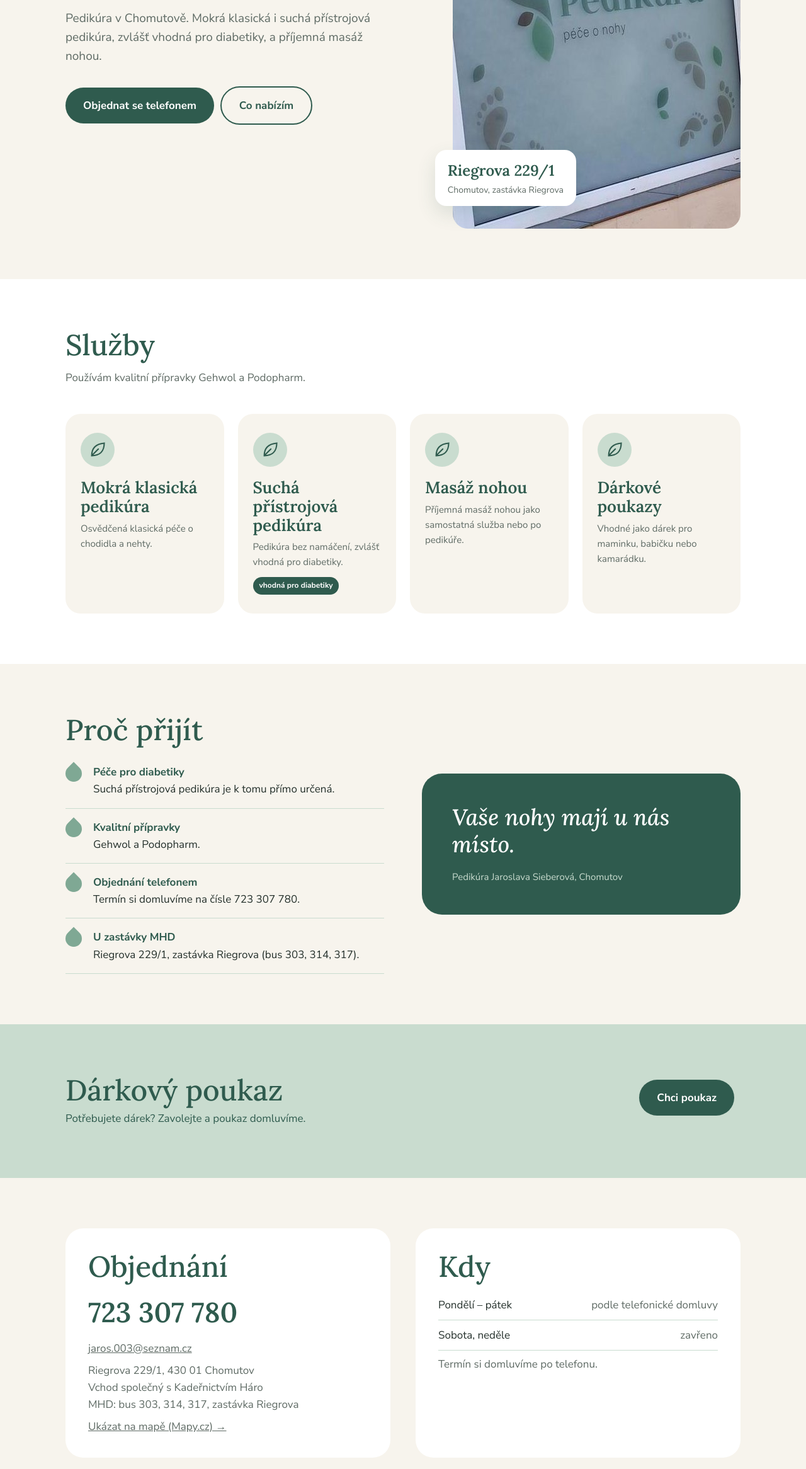
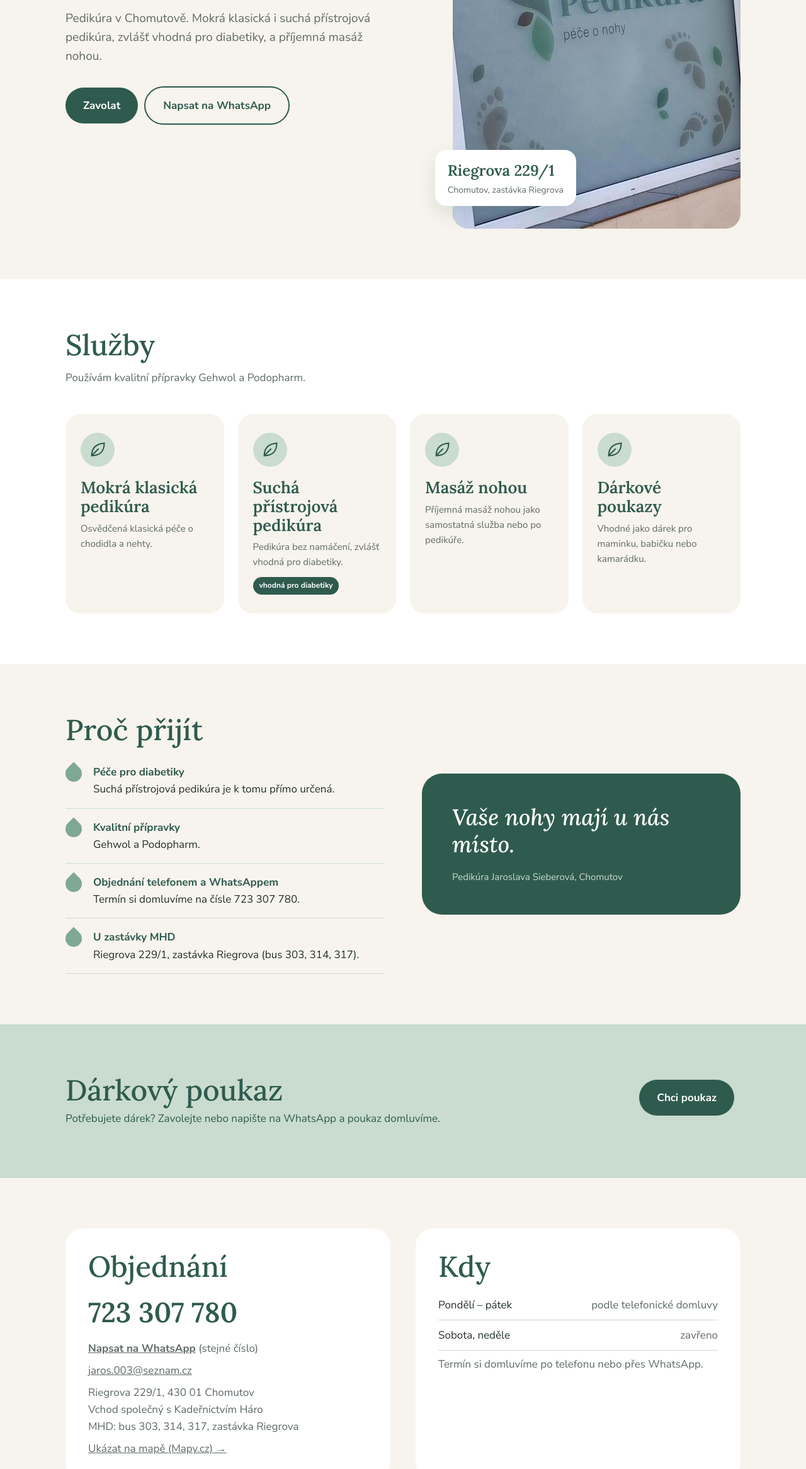
Before and after one commit to patrikfanta-cze/pedikura-sieberova-web, a plain HTML site: page index.html in a window 1280 px wide. Shown: the part 461-2793 px from the top of the page at 63% size. Drawn offline with Linux system fonts and the light colour scheme.

Commit message:
Objednání telefonem a WhatsAppem, zásady doplněny o WhatsApp
Co-Authored-By: Claude Sonnet 5.5 <noreply@anthropic.com>

```diff
--- a/css/style.css
+++ b/css/style.css
@@ -88,3 +88,5 @@ footer .made{width:100%}
 footer .made a,footer a{color:inherit}
 @media(max-width:520px){.legal h1{font-size:34px}}
 .legal section{padding:0}
+.b2.wa{white-space:nowrap}
+.wal{font-weight:700}
--- a/index.html
+++ b/index.html
@@ -11,7 +11,7 @@
 <meta property="og:type" content="website">
 <link rel="icon" type="image/svg+xml" href="img/favicon.svg">
 <link rel="stylesheet" href="css/fonts.css?v=1">
-<link rel="stylesheet" href="css/style.css?v=2">
+<link rel="stylesheet" href="css/style.css?v=3">
 </head>
 <body>
 <svg width="0" height="0" style="position:absolute" aria-hidden="true"><defs>
@@ -30,7 +30,7 @@
 <div class="kick">Jaroslava Sieberová</div>
 <h1>Vaše nohy mají <em>u nás</em> místo</h1>
 <p>Pedikúra v Chomutově. Mokrá klasická i suchá přístrojová pedikúra, zvlášť vhodná pro diabetiky, a příjemná masáž nohou.</p>
-<a class="btn b1" href="tel:+420723307780">Objednat se telefonem</a><a class="btn b2" href="#sluzby">Co nabízím</a>
+<a class="btn b1" href="tel:+420723307780">Zavolat</a><a class="btn b2 wa" href="https://wa.me/420723307780" target="_blank" rel="noopener">Napsat na WhatsApp</a>
 </div>
 <div class="ph"><img src="img/vyloha.jpg" width="530" height="700" alt="Výloha pedikúry s logem stopy a lístků v Riegrově ulici"><div class="tag"><b>Riegrova 229/1</b>Chomutov, zastávka Riegrova</div></div>
 </div></section>
@@ -52,7 +52,7 @@
 <ul>
 <li><b>Péče pro diabetiky</b>Suchá přístrojová pedikúra je k tomu přímo určená.</li>
 <li><b>Kvalitní přípravky</b>Gehwol a Podopharm.</li>
-<li><b>Objednání telefonem</b>Termín si domluvíme na čísle 723 307 780.</li>
+<li><b>Objednání telefonem a WhatsAppem</b>Termín si domluvíme na čísle 723 307 780.</li>
 <li><b>U zastávky MHD</b>Riegrova 229/1, zastávka Riegrova (bus 303, 314, 317).</li>
 </ul>
 </div>
@@ -60,7 +60,7 @@
 </div></section>
 
 <section class="gift" id="poukazy"><div class="wrap">
-<div><h2>Dárkový poukaz</h2><p style="color:var(--deep);margin-top:6px">Potřebujete dárek? Zavolejte a poukaz domluvíme.</p></div>
+<div><h2>Dárkový poukaz</h2><p style="color:var(--deep);margin-top:6px">Potřebujete dárek? Zavolejte nebo napište na WhatsApp a poukaz domluvíme.</p></div>
 <a class="btn b1" href="tel:+420723307780">Chci poukaz</a>
 </div></section>
 
@@ -68,6 +68,7 @@
 <div class="card">
 <h2>Objednání</h2>
 <a class="big" href="tel:+420723307780">723 307 780</a>
+<p><a class="wal" href="https://wa.me/420723307780" target="_blank" rel="noopener">Napsat na WhatsApp</a> (stejné číslo)</p>
 <p><a href="mailto:jaros.003@seznam.cz">jaros.003@seznam.cz</a></p>
 <p>Riegrova 229/1, 430 01 Chomutov<br>Vchod společný s Kadeřnictvím Háro<br>MHD: bus 303, 314, 317, zastávka Riegrova</p>
 <p><a href="https://mapy.cz/zakladni?q=Riegrova%20229%2F1%20Chomutov" target="_blank" rel="noopener">Ukázat na mapě (Mapy.cz) →</a></p>
@@ -75,7 +76,7 @@
 <div class="card">
 <h2>Kdy</h2>
 <table><tr><td>Pondělí – pátek</td><td>podle telefonické domluvy</td></tr><tr><td>Sobota, neděle</td><td>zavřeno</td></tr></table>
-<p>Termín si domluvíme po telefonu.</p>
+<p>Termín si domluvíme po telefonu nebo přes WhatsApp.</p>
 </div>
 </div></section>
 </main>
@@ -85,7 +86,7 @@
 <span><a href="ochrana-osobnich-udaju.html">Ochrana osobních údajů</a></span>
 <p class="made">Web vytvořil <a href="https://patrikfanta.cz/?ref=pedikura-sieberova" target="_blank" rel="noopener">Patrik Fanta</a></p>
 </div></footer>
-<div class="callbar"><a href="tel:+420723307780">Zavolat</a><a href="sms:+420723307780">SMS</a></div>
+<div class="callbar"><a href="tel:+420723307780">Zavolat</a><a href="https://wa.me/420723307780" target="_blank" rel="noopener">WhatsApp</a></div>
 <script>document.getElementById('y').textContent=new Date().getFullYear();</script>
 </body>
 </html>
```
Also changed, not shown: 404.html (+1 -1 lines), ochrana-osobnich-udaju.html (+5 -4 lines).
